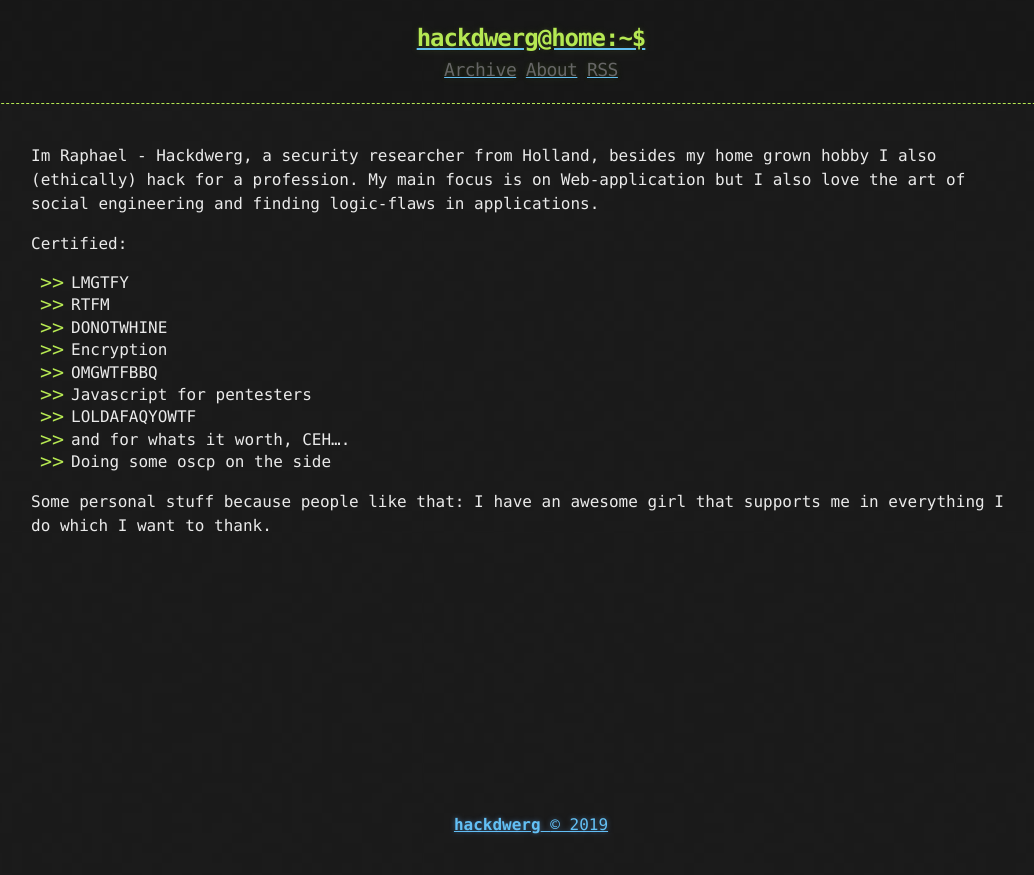
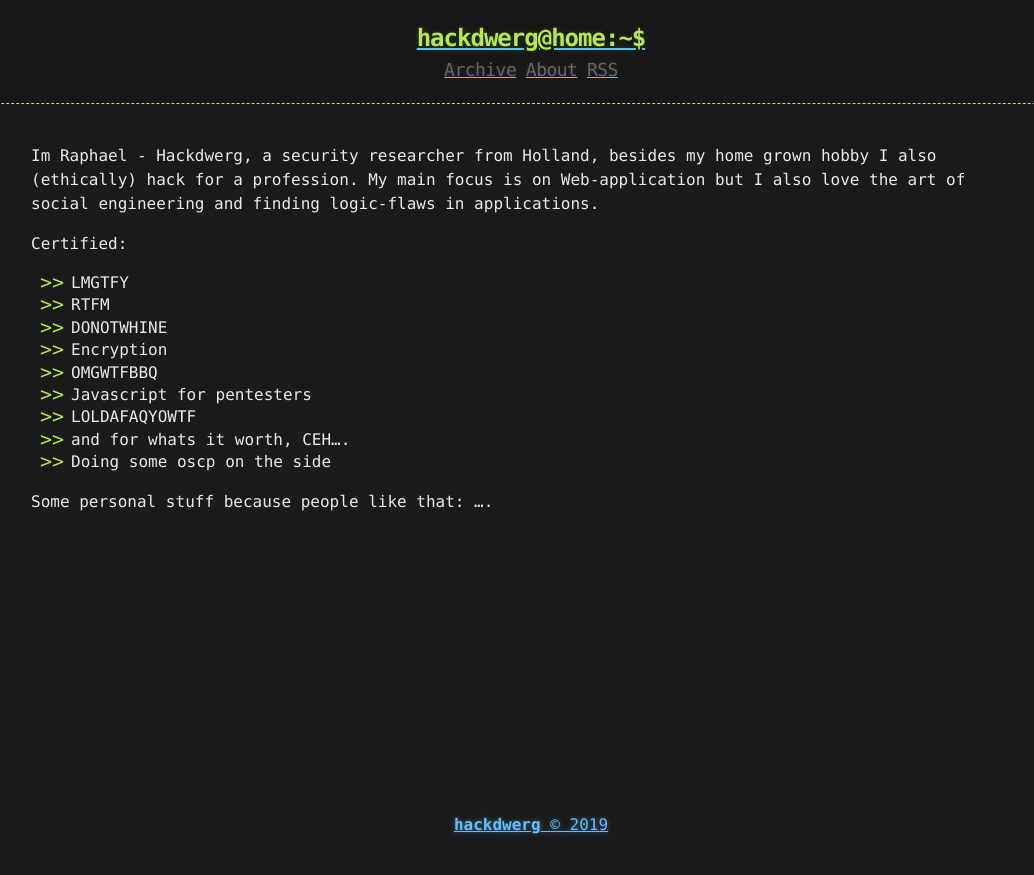
Before and after one commit to Hackdwerg/hackdwerg.github.io, a Jekyll site: the page built from about.md, in a window 1280 px wide. Shown: the top 875 px of the page, without its empty margins (109-1143 px from the left). Built offline with Jekyll 4.4.1, drawn with Linux system fonts in a browser that asks for light colours.

Commit message:
Update about.md

```diff
--- a/about.md
+++ b/about.md
@@ -18,4 +18,4 @@ Certified:
  - Doing some oscp on the side
 
 Some personal stuff because people like that:
-I have an awesome girl that supports me in everything I do which I want to thank.
+....
```
